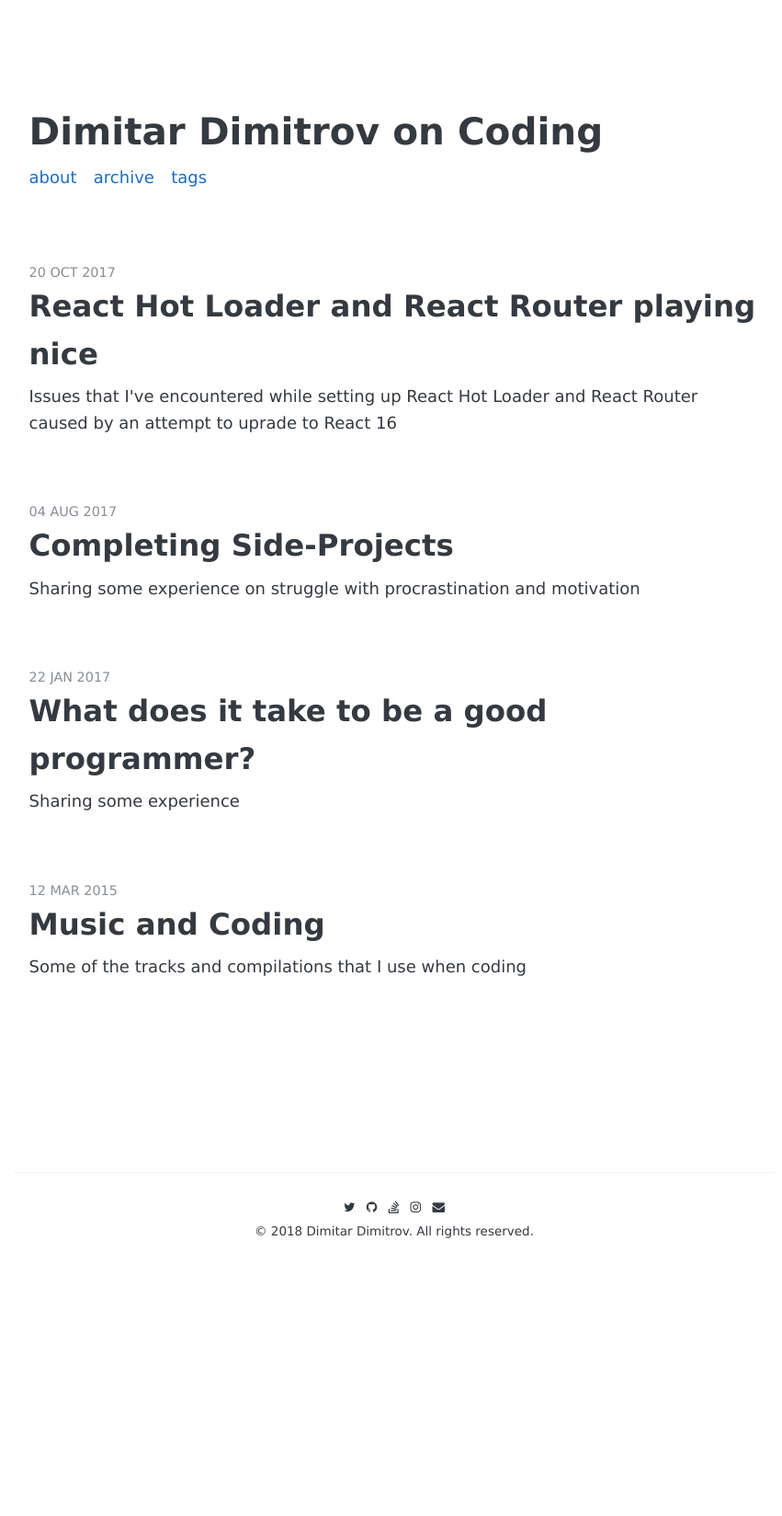
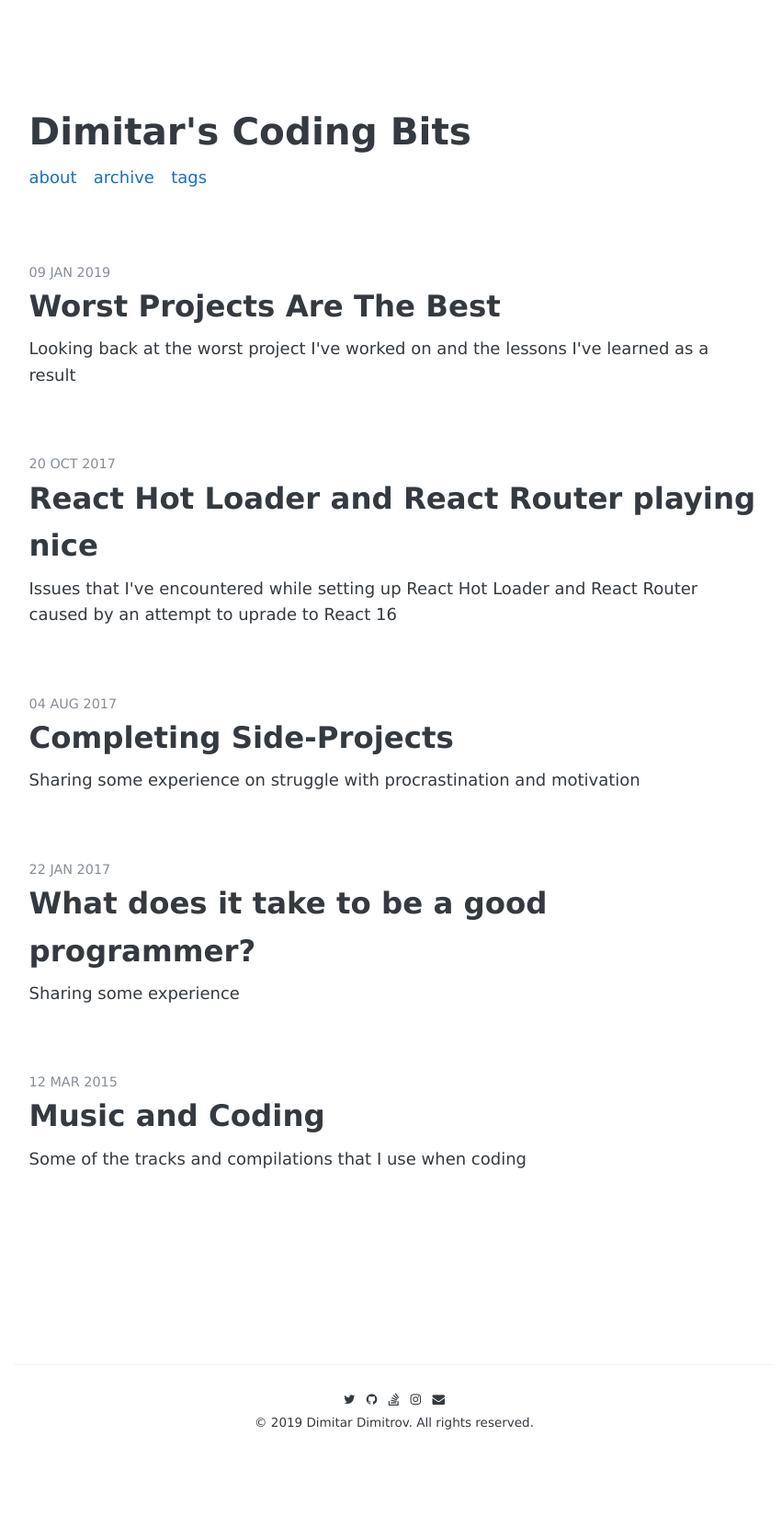
Before and after one commit to n1ghtmare/n1ghtmare.github.io, a Jekyll site: the page built from index.html, in a window 1280 px wide. Shown: the whole page at 92% size, without its empty margins (211-1062 px from the left). Built offline with Jekyll 4.4.1, drawn with Linux system fonts in a browser that asks for light colours; some web fonts are replaced; the list of posts is cut into pages by our own code; before the commit the page ends 1439 px from its top, so only the background shows below that; part of the change alters nothing that is shown.

Commit message:
New Post and some config changes

````diff
--- a/_config.yml
+++ b/_config.yml
@@ -3,7 +3,7 @@
 # # # # # # # # # # # # #
 
 # Basic
-name:               "Dimitar Dimitrov on Coding"
+name:               "Dimitar's Coding Bits"
 
 author:
   # facebook:         your-id
@@ -23,7 +23,7 @@ author:
   email:            dimitrov2k@gmail.com
 
 copyright:
-  year:             2018
+  year:             2019
   name:             Dimitar Dimitrov
 
 # Google-analytics
@@ -32,7 +32,7 @@ google-analytics:
 
 # Disqus
 disqus:
-  id:               "dimitrov-on-coding"
+  id:               "dimitars-coding-bits"
 
 # URL
 url:                "https://n1ghtmare.github.io" # the base hostname & protocol for your site
--- /dev/null
+++ b/_posts/2019-01-09-worst-projects-are-the-best.md
@@ -0,0 +1,51 @@
+---
+layout: post
+title: "Worst Projects Are The Best"
+description: "Looking back at the worst project I've worked on and the lessons I've learned as a result"
+date: 2019-01-09
+tags: [programming, projects]
+comments: false
+share: true
+---
+
+It's one of those days at work where I had to deal with a horrible API that's being held together by duct tape and prayers. At first I was really frustrated, but lately I've been trying to take a more stoic approach to things, so I tried to look at it in a more positive way.
+
+I realized that through the years I've learned the most from the shittiest systems. I mean sure, in most cases it was more of an "anti-example" rather than a concrete lesson. It was more of - "In the future don't do this or you'll end up with shite! P.S. - Remember this pain!".
+
+Now, don't get me wrong, of course I've learned plenty from well-designed software, however I can't help but think that the bad ones were a lot more visceral and made me appreciate the good ones a whole lot more. I understand that the definition for shitty software differs from one person to the next, I also find it interesting that throughout the years my view on this matter changed, however some things in software design/development are just universally shitty.
+
+As I reflect on past projects I start to wonder. Seriously, what is the shittiest system I worked on? In my case one particular project comes to mind.
+
+
+### The Big Brown Wonder
+
+Years ago, I was assigned to work on a well-established "flagship"/"core" web app that was kinda doing ... well - everything. Honestly, it started as some sort of a correspondence system and over the course of 10 or so years grew to a monster that everyone was afraid of. Everything about it was horrible, from the absolutely crazy (and ever-growing) scope, down to the technical details. On my first day with the system, I was sitting with one of developers when he received an "urgent" requirement to add a field on a form. He opened a stored procedure that had ~80,000 LOC did some voodoo search and found the HTML that needed to be worked on. Yes, HTML - in a stored procedure. Actually, that was the whole system, well that and 3-4 more stored procedures, the smallest of which was ~50,000 LOC (!!!!!!). The developer looked at me at this moment with a "yeah I know, what can you do" expression on his face and proceeded with adding the field. At this point I wasn't really sure if I should be impressed or disgusted. Naturally all of the developers on the team hated it and the legends of how this system came to be were lost throughout the years. Some attempts were made for a re-write at one point or another, but for one reason or another none were successful.
+
+I had to marvel at this wonder for a bit and then I wanted to dig a bit deeper and see where this goes.
+
+
+
+It was a web app hosted on Apache using something called (if I remember correctly) `mod_plsql` with an Oracle DB backend, also I'm not sure "hosted" is the exact word since almost everything, including the application itself was stored in the DB (not just the data).
+
+It had (at least) 4 different configuration sources - an XML config file, config in DB, config on a flat text file, config in a web service (SOAP). The config files were structured completely different although many of the key/values were duplicated and it wasn't clear when one configuration source is used over another (sometimes it's the XML config, sometimes it's the one from the DB). The code itself was even worse. Although I don't remember details, I remember one particular instance that I wanted to "refactor" - something in the lines of:
+
+
+
+```
+-- performance, don't touch !
+IF {some-condition} THEN
+    {do a thing}
+ELSE
+    {do the *exact same thing!!!*}
+END IF;
+```
+
+
+
+Every single "page" of the system was located in the aforementioned giant stored procedure (or one of its 3-4 siblings), with absolutely no structure in place. There wasn't really a concept of a "page layout" or a "master page", which meant that if a developer wanted to, for example add a link in the footer of a page he had to modify something like 50 different locations in the stored procedure! Fun times.
+
+I forgot to mention - there was no documentation, there were no unit tests, no integration tests, no tests of any sort. Oh, and ... no source control. I know people like to shit on CVS or SVN (which was the hotness at the time), but I would've killed for any form of source control. Making any change to the system almost always guaranteed to break something elsewhere. Working with this beast was a huge challenge and not a pleasant experience to say the least. Due to the way the management worked, the team size and all the previous decisions that lead to this monstrosity, the project was beyond "fixing". You had to accept it for what it is, do your best, and just go with the flow. The best you could do was clean up some of the code, add a helpful comment here and there and move on with your life.
+
+
+
+I was later assigned to another project and after a while I completely changed my job. I do wonder sometimes what happened to the system. Needless to say, the experience has thought me a lot of things. Mainly, how *not* to structure a web application, the value of tests and source control and the importance of documentation . So in a way, I'm really thankful for the opportunity to work on this software and all the other (less) shitty systems before or after it.
````
Also changed, not shown: README.md.
